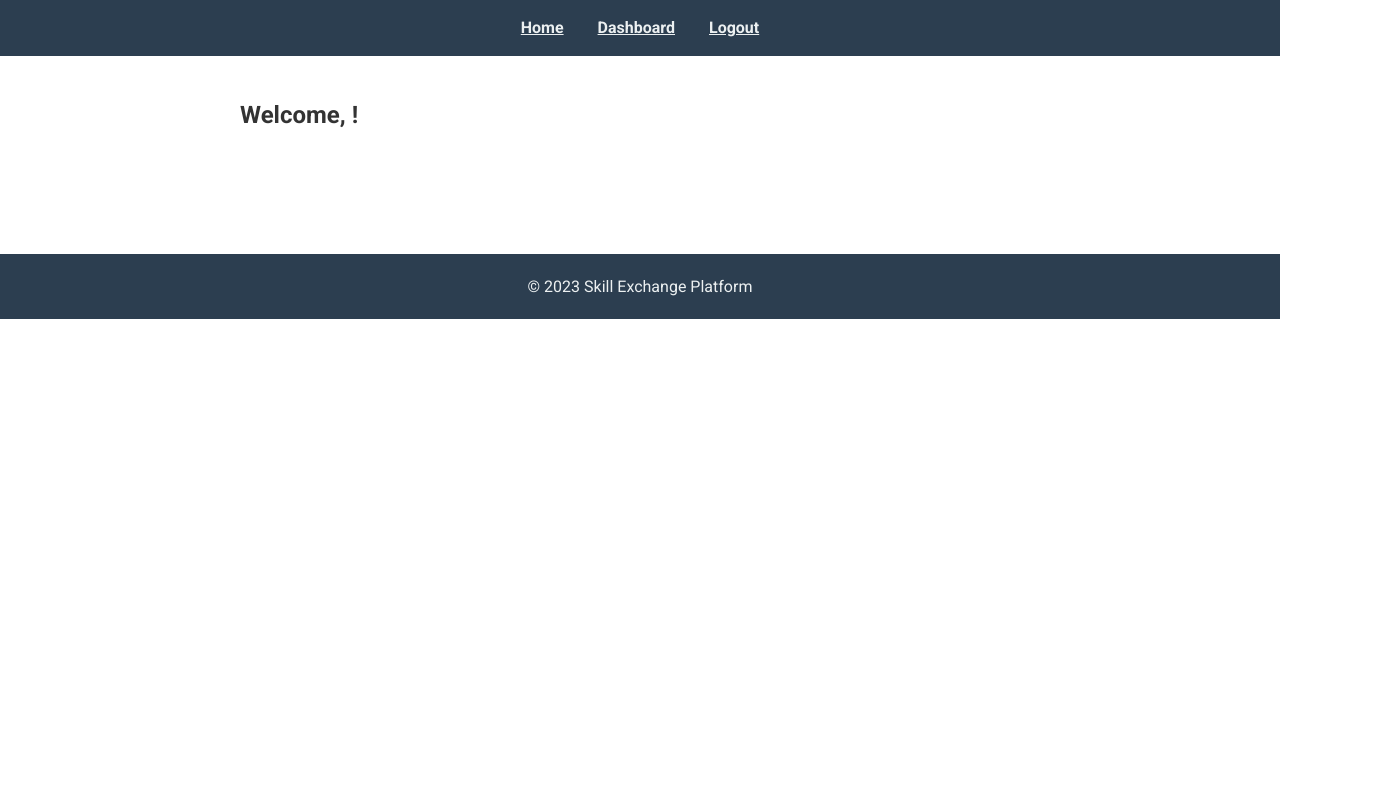
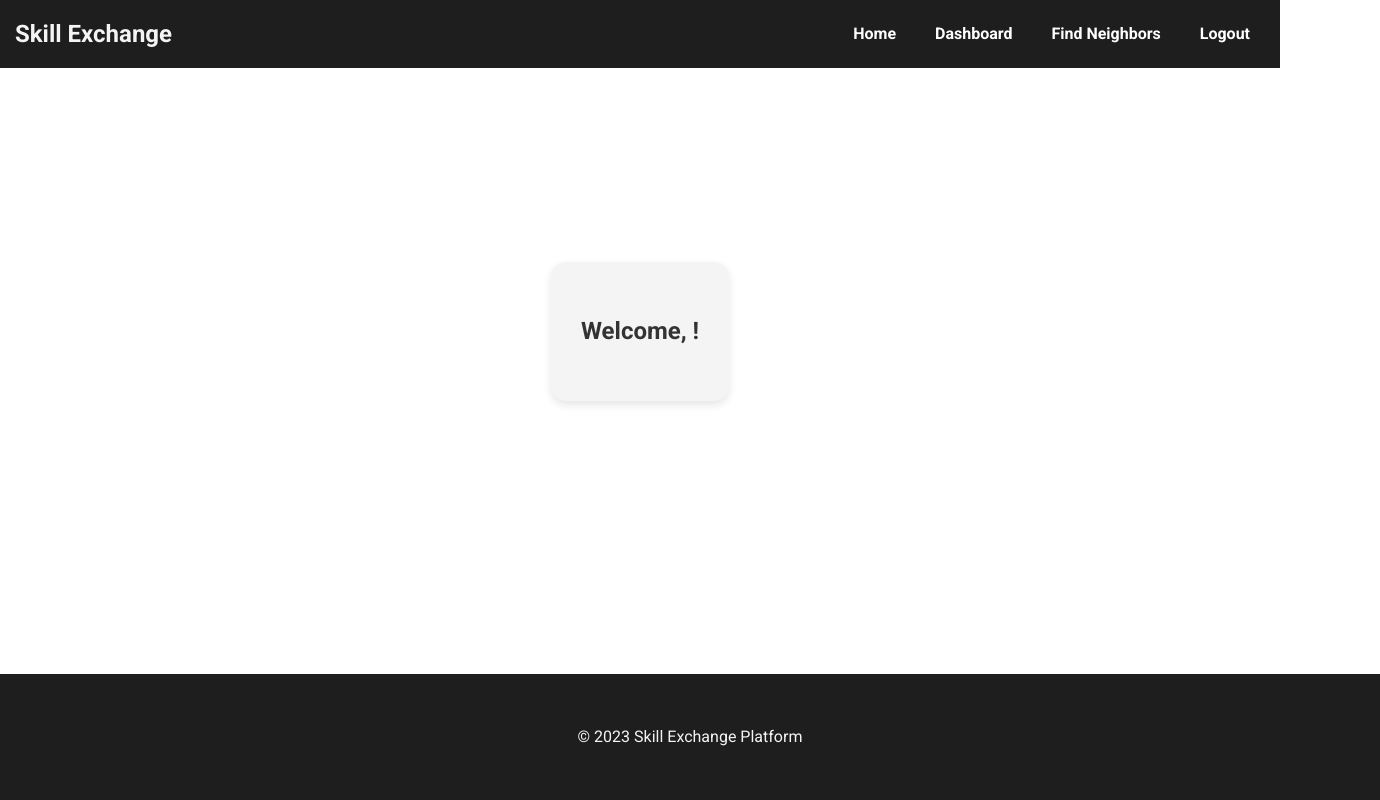
Before and after one commit to dhruvshukl3062/AAE-Hacks, a plain HTML site: page Public/dashboard.html in a window 1280 px wide. Shown: the whole page, 1380 px wide, since content can reach past the window. Drawn offline with Linux system fonts and the light colour scheme; no server answers.

Commit message:
Update dashboard.html

```diff
--- a/Public/dashboard.html
+++ b/Public/dashboard.html
@@ -1,5 +1,3 @@
-<!-- public/dashboard.html -->
-
 <!DOCTYPE html>
 <html lang="en">
 <head>
@@ -12,17 +10,103 @@
     href="https://fonts.googleapis.com/css2?family=Roboto:wght@400;700&display=swap"
     rel="stylesheet"
   >
+  <style>
+    html, body {
+      height: 100%;
+      margin: 0;
+      font-family: 'Roboto', sans-serif;
+    }
+
+    body {
+      display: flex;
+      flex-direction: column;
+    }
+
+
+    .container {
+      flex: 1;
+      padding: 20px;
+      display: flex;
+      justify-content: center;
+      align-items: center;
+    }
+
+    /* Profile Card Styling */
+    .profile-card {
+      background-color: #f4f4f4;
+      padding: 30px;
+      border-radius: 15px;
+      box-shadow: 0 4px 8px rgba(0, 0, 0, 0.1);
+      max-width: 500px;
+      width: 100%;
+      text-align: center;
+    }
+
+    /* Navigation Bar Styling */
+    nav {
+      display: flex;
+      justify-content: space-between;
+      align-items: center;
+      background-color: #1e1e1e;
+      padding: 15px;
+    }
+    .nav-left {
+      color: #f4f4f4;
+      font-weight: bold;
+      font-size: 24px;
+      text-decoration: none;
+    }
+    .nav-right a {
+      color: white;
+      text-decoration: none;
+      margin-left: 20px;
+      font-weight: 700;
+    }
+    .nav-right a:hover {
+      color: #ff6f61;
+    }
+
+    /* Footer Styling */
+    footer {
+      background-color: #1e1e1e;
+      color: #f4f4f4;
+      text-align: center;
+      padding: 50px;
+      margin-top: auto;
+    }
+
+    /* Button Styling */
+    .profile-card button {
+      padding: 8px 16px;
+      margin: 10px;
+      font-size: 14px;
+      border: none;
+      border-radius: 5px;
+      cursor: pointer;
+      background-color: #ff6f61;
+      color: #f4f4f4;
+    }
+    .profile-card button:hover {
+      background-color: #1abc9c;
+    }
+  </style>
 </head>
 <body>
   <!-- Navigation Bar -->
   <nav>
+    <div class="nav-left">Skill Exchange</div>
+    <div class="nav-right">
       <a href="index.html">Home</a>
       <a href="dashboard.html">Dashboard</a>
+      <a href="profiles.html">Find Neighbors</a>
       <a href="/logout">Logout</a>
+    </div>
   </nav>
 
   <!-- Main Content -->
   <div class="container">
+    <!-- Profile Card -->
+    <div class="profile-card">
       <h2>Welcome, <span id="username"></span>!</h2>
 
       <!-- Success Message -->
@@ -44,6 +128,7 @@
         <p><strong>Contact Preference:</strong> <span id="summary-contactPreference"></span></p>
         <p><strong>Bio:</strong> <span id="summary-bio"></span></p>
         <button id="edit-profile-button">Edit Profile</button>
+        <button id="find-neighbors-button" onclick="window.location.href='profiles.html'">Find Neighbors</button>
       </div>
 
       <!-- Profile Form -->
@@ -69,7 +154,7 @@
           type="text"
           name="location"
           id="location"
-        placeholder="City or neighborhood"
+          placeholder="Address, City, or Neighborhood"
           required
         />
 
@@ -124,6 +209,7 @@
         <button type="submit">Save Profile</button>
       </form>
     </div>
+  </div>
 
   <!-- Footer -->
   <footer>
```
Lines whose indentation alone changed are shown as unchanged.
